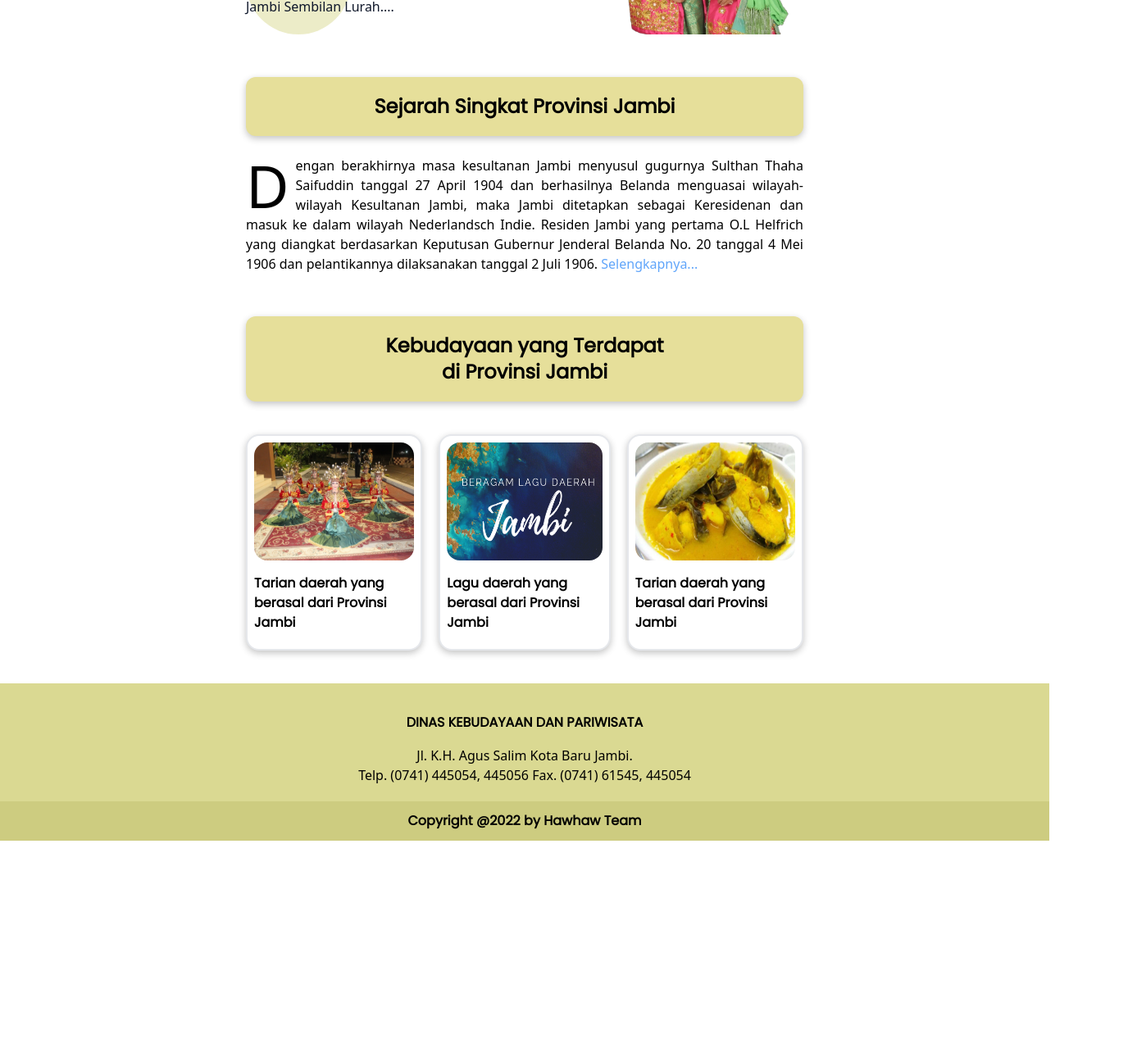
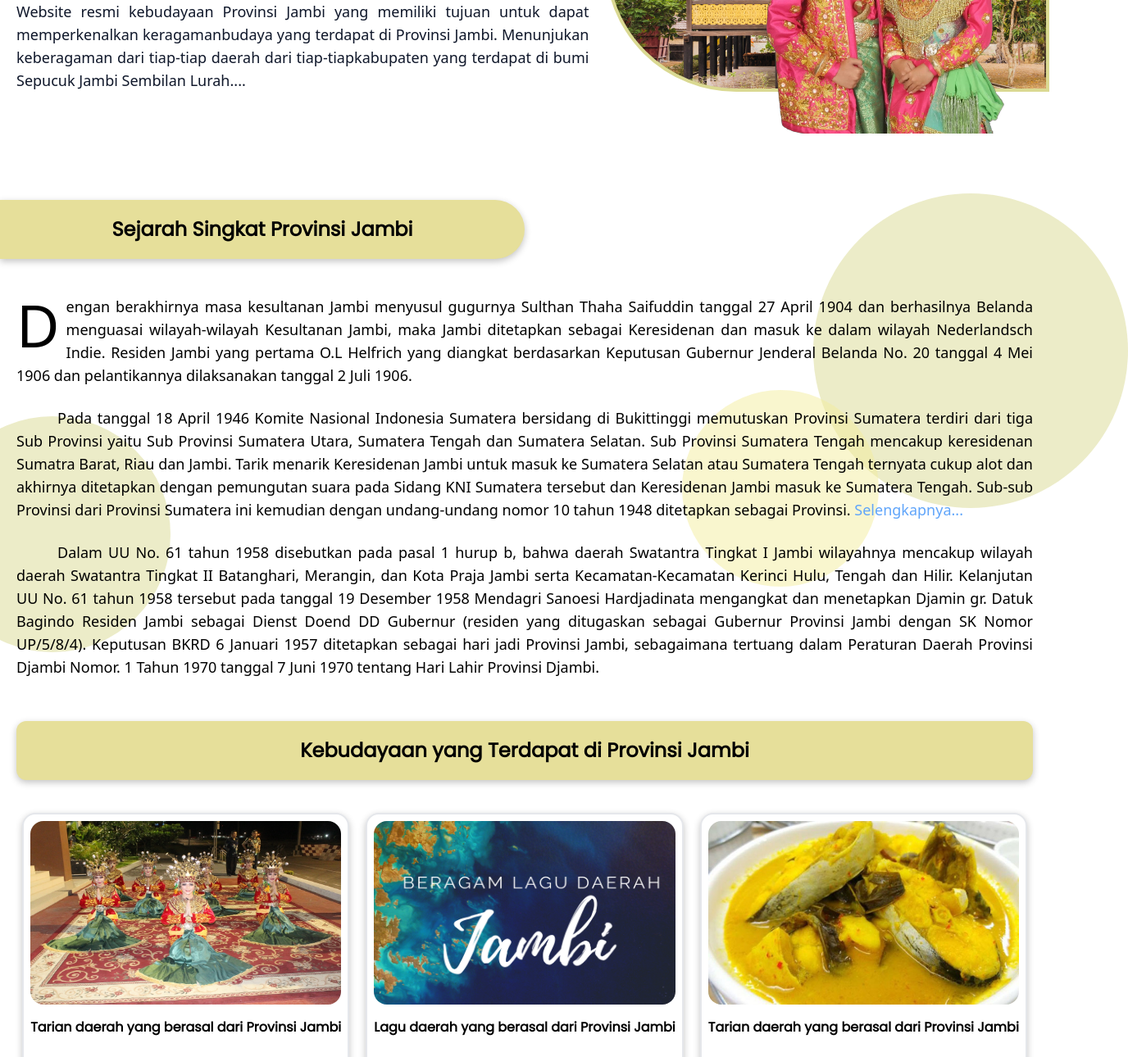
Before and after one commit to bulanndhln/IF-Akademik-Web-Design-Code, a website: page public/index.html in a window 1280 px wide. Shown: the part 324-1614 px from the top of the page at 82% size, 1376 px wide, since content can reach past the window. Before the commit the page ends 1350 px from the top, so only its background shows below. Drawn offline with Linux system fonts and the light colour scheme.

Commit message:
Fiksasi bagian index.html tersisa bagian md yang belum dibenahi

```diff
--- a/public/css/awal.css
+++ b/public/css/awal.css
@@ -18,3 +18,7 @@
 .customShadow {
     box-shadow: rgba(0, 0, 0, 0.24) 0px 3px 8px;
 }
+
+.paragraf {
+    text-indent:50px;
+}
--- a/public/index.html
+++ b/public/index.html
@@ -26,7 +26,7 @@
 
 <body>
     <nav>
-        <div class="w-full h-14 bg-[#DAD992]">
+        <div class="w-full h-14 bg-[#DAD992] ">
             <div class="flex gap-2 sm:gap-4">
                 <img src="./img/PROV JAMBI_PNG.png" alt="logo provinsi jambi" class="w-14 h-12 pt-2 pl-4 sm:w-16 sm:h-12 sm:pt-2 sm:pl-7">
                 <h1 class="kaushan text-2xl py-3">Kebudayaan Jambi</h1>
@@ -34,72 +34,99 @@
         </div>
     </nav>
 
-    <div class="containter max-w-xl sm:max-w-[45rem] mx-auto">
-        <div class="carousel p-5 sm:flex">
-            <div class="kanan relative h-[420px] sm:hidden">
+    <div class="containter max-w-xl sm:max-w-[60rem] mx-auto lg:max-w-7xl xl:max-w-full">
+        <div class="carousel p-5 sm:flex lg:h-[450px] xl:h-[500px]">
+            <div class="kanan relative lg:h-[420px] sm:hidden">
                 <div class="w-52 h-52 bg-[#DAD992] rounded-full absolute top-5 left-8 sm:hidden"></div>
                 <div class="w-60 h-60 bg-[#F3ED9E] rounded-full absolute bottom-4 right-8 sm:hidden"></div>
-                <img src="./img/image-removebg-preview.png" alt="Baju Adat Jambi" class="w-[-210px] h-[405px] absolute left-7 sm:static sm:mx-auto">
+                <img src="./img/image-removebg-preview.png" alt="Baju Adat Jambi" class="w-[-210px] h-[405px] relative left-7 sm:static sm:mx-auto">
             </div>
             <div class="kiri sm:relative">
-                <div class="hidden w-32 h-32 bg-[#DAD992] rounded-full absolute bottom-0 sm:block opacity-50"></div>
-                <div class="hidden w-48 h-48 bg-[#F3ED9E] rounded-full absolute top-0 -right-24 sm:block opacity-75"></div>
-                <div class="hidden sm:block sm:relative">
+                <div class="hidden w-32 h-32 bg-[#DAD992] rounded-full absolute bottom-0 sm:block lg:hidden opacity-50"></div>
+                <div class="hidden w-52 h-52 bg-[#F3ED9E] rounded-full absolute top-4 -right-32 lg:hidden sm:block opacity-75"></div>
+                <div class="sm:relative mt-10 lg:mt-24">
                     <span>
-                    <h1 class="kanit font-bold text-3xl">Selamat Datang di Website</h1>
-                    <h2 class="kaushan font-medium text-2xl my-1">Kebudyaan Provinsi Jambi</h2>
-                    <h3 class="kanit font-semibold text-xl my-1 mb-5">Sepucuk Jambi Sembilan Lurah</h3>
+                    <h1 class="kanit font-bold text-3xl xl:text-5xl">Selamat Datang di Website</h1>
+                    <h2 class="kaushan font-medium text-2xl xl:text-4xl my-1">Kebudyaan Provinsi Jambi</h2>
+                    <h3 class="kanit font-semibold text-xl xl:text-3xl my-1 mb-5">Sepucuk Jambi Sembilan Lurah</h3>
                 </span>
-                    <p class="text-justify text-slate-900">
+                    <p class="text-justify text-slate-900 xl:text-lg">
                         Website resmi kebudayaan Provinsi Jambi yang memiliki tujuan untuk dapat memperkenalkan keragamanbudaya yang terdapat di Provinsi Jambi. Menunjukan keberagaman dari tiap-tiap daerah dari tiap-tiapkabupaten yang terdapat di bumi Sepucuk Jambi Sembilan
                         Lurah....
                     </p>
                 </div>
             </div>
-            <div class="hidden sm:block sm:w-[1300px] sm:relative">
-                <img src="./img/image-removebg-preview.png" alt="Penganten">
+            <div class="hidden sm:block sm:w-[1800px] sm:relative ">
+                <div class="hidden lg:block bg-cover -right-5 absolute w-full h-80 bg-cover rounded-l-full mt-10 border-4 border-[#DAD992]" style="background-image: url('./img/rumah\ adat\ jambi.jpg');"></div>
+                <img src="./img/image-removebg-preview.png" alt="Penganten" class="lg:absolute lg:left-20 xl:left-40">
             </div>
         </div>
-        <div class="sejarah my-3 p-5">
-            <div class="kiri bg-[#E6DF9A] rounded-xl customShadow">
-                <h2 class="poppins p-5 text-center text-2xl font-bold">Sejarah Singkat Provinsi Jambi</h2>
+        <div class="sejarah my-3 p-5 lg:p-0">
+            <div class="kiri bg-[#E6DF9A] rounded-xl customShadow lg:w-1/2 lg:rounded-r-full lg:rounded-l-none">
+                <h2 class="poppins p-5 text-center text-2xl font-bold stroke-white stroke-2">Sejarah Singkat Provinsi Jambi</h2>
             </div>
-            <div class="sejarah">
-                <p class="first-letter:float-left first-letter:text-7xl first-letter:mr-2 text-justify mt-6">
+            <div class="sejarah lg:p-5 lg:hidden">
+                <p class="first-letter:float-left first-letter:text-7xl first-letter:mr-2 text-justify mt-6 sm:text-lg">
                     Dengan berakhirnya masa kesultanan Jambi menyusul gugurnya Sulthan Thaha Saifuddin tanggal 27 April 1904 dan berhasilnya Belanda menguasai wilayah-wilayah Kesultanan Jambi, maka Jambi ditetapkan sebagai Keresidenan dan masuk ke dalam wilayah Nederlandsch
                     Indie. Residen Jambi yang pertama O.L Helfrich yang diangkat berdasarkan Keputusan Gubernur Jenderal Belanda No. 20 tanggal 4 Mei 1906 dan pelantikannya dilaksanakan tanggal 2 Juli 1906. <a href="#" class="text-blue-400 hover:text-blue-900">Selengkapnya...</a>
                 </p>
             </div>
+            <div class="hidden lg:flex">
+                <div class="p-5 w-full mx-auto relative">
+                    <div class="lg:w-42 lg:h-42 xl:w-72 xl:h-72 absolute bg-[#DAD992] xl:top-48 xl:-left-20 rounded-full opacity-50"></div>
+                    <div class="lg:w-42 lg:h-42 xl:w-[24rem] xl:h-[24rem] bg-[#DAD992] absolute xl:-right-24 xl:-top-20 rounded-full opacity-50"></div>
+                    <div class="lg:w-42 lg-h-42 xl:w-[15rem] xl:h-[15rem] bg-[#F3ED9E] absolute xl:right-52 xl:top-40 rounded-full opacity-50"></div>
+                    <div class="w-52 h-52 opacity-50 bg-[#DAD992] xl:hidden absolute bottom-4 -left-10 rounded-full"></div>
+                    <div class="w-64 h-64 opacity-50 bg-[#DAD992] xl:hidden absolute -top-5 -right-10 rounded-full"></div>
+                    <div class="w-52 h-52 opacity-50 bg-[#DAD992] xl:hidden absolute top-32 right-36 rounded-full"></div>
+                    <p class="first-letter:float-left first-letter:text-7xl text-lg first-letter:mr-2 text-justify mt-6 relative">
+                        Dengan berakhirnya masa kesultanan Jambi menyusul gugurnya Sulthan Thaha Saifuddin tanggal 27 April 1904 dan berhasilnya Belanda menguasai wilayah-wilayah Kesultanan Jambi, maka Jambi ditetapkan sebagai Keresidenan dan masuk ke dalam wilayah Nederlandsch
+                        Indie. Residen Jambi yang pertama O.L Helfrich yang diangkat berdasarkan Keputusan Gubernur Jenderal Belanda No. 20 tanggal 4 Mei 1906 dan pelantikannya dilaksanakan tanggal 2 Juli 1906. <span class="lg:hidden"><a href="#" class="text-blue-400 hover:text-blue-900">Selengkapnya...</a></span>
+                    </p>
+                    <p class="text-lg text-justify mt-6 paragraf block relative">
+                        Pada tanggal 18 April 1946 Komite Nasional Indonesia Sumatera bersidang di Bukittinggi memutuskan Provinsi Sumatera terdiri dari tiga Sub Provinsi yaitu Sub Provinsi Sumatera Utara, Sumatera Tengah dan Sumatera Selatan. Sub Provinsi Sumatera Tengah mencakup
+                        keresidenan Sumatra Barat, Riau dan Jambi. Tarik menarik Keresidenan Jambi untuk masuk ke Sumatera Selatan atau Sumatera Tengah ternyata cukup alot dan akhirnya ditetapkan dengan pemungutan suara pada Sidang KNI Sumatera tersebut
+                        dan Keresidenan Jambi masuk ke Sumatera Tengah. Sub-sub Provinsi dari Provinsi Sumatera ini kemudian dengan undang-undang nomor 10 tahun 1948 ditetapkan sebagai Provinsi.
+                        <span class="hidden lg:inline"><a href="#" class="text-blue-400 hover:text-blue-900">Selengkapnya...</a></span>
+                    </p>
+                    <p class="hidden text-lg text-justify mt-6 paragraf xl:block relative">
+                        Dalam UU No. 61 tahun 1958 disebutkan pada pasal 1 hurup b, bahwa daerah Swatantra Tingkat I Jambi wilayahnya mencakup wilayah daerah Swatantra Tingkat II Batanghari, Merangin, dan Kota Praja Jambi serta Kecamatan-Kecamatan Kerinci Hulu, Tengah dan Hilir.
+                        Kelanjutan UU No. 61 tahun 1958 tersebut pada tanggal 19 Desember 1958 Mendagri Sanoesi Hardjadinata mengangkat dan menetapkan Djamin gr. Datuk Bagindo Residen Jambi sebagai Dienst Doend DD Gubernur (residen yang ditugaskan sebagai
+                        Gubernur Provinsi Jambi dengan SK Nomor UP/5/8/4). Keputusan BKRD 6 Januari 1957 ditetapkan sebagai hari jadi Provinsi Jambi, sebagaimana tertuang dalam Peraturan Daerah Provinsi Djambi Nomor. 1 Tahun 1970 tanggal 7 Juni 1970 tentang
+                        Hari Lahir Provinsi Djambi.
+                    </p>
+                </div>
+            </div>
         </div>
 
-        <div class="kebudayaan p-5">
-            <div class="bg-[#E6DF9A] rounded-xl customShadow">
-                <h2 class="poppins p-5 text-center font-bold text-2xl">Kebudayaan yang Terdapat <br> di Provinsi Jambi</h2>
+        <div class=" kebudayaan p-5 ">
+            <div class="bg-[#E6DF9A] rounded-xl customShadow ">
+                <h2 class="poppins p-5 text-center font-bold text-2xl ">Kebudayaan yang Terdapat <br class="lg:hidden"> di Provinsi Jambi</h2>
             </div>
-            <div class="card sm:flex sm:gap-5">
-                <div class="konten max-w-xl sm:h-[16.5rem] bg-white mt-10 p-6 sm:p-2 border-2 rounded-2xl customShadow">
-                    <img src="./img/Tarian.jfif" alt="Foto tarian" class="w-full h-72 sm:h-36 rounded-2xl">
-                    <h3 class="mt-4 poppins font-bold text-md">Tarian daerah yang berasal dari Provinsi Jambi</h3>
+            <div class="card sm:flex sm:gap-5 justify-center">
+                <div class="konten max-w-xl sm:h-[16.5rem] lg:h-[20rem] bg-white mt-10 p-6 sm:p-2 border-2 rounded-2xl customShadow ">
+                    <img src="./img/Tarian.jfif " alt="Foto tarian " class="w-full h-72 sm:h-36 lg:h-56 rounded-2xl ">
+                    <h3 class="mt-4 poppins font-bold text-md ">Tarian daerah yang berasal dari Provinsi Jambi</h3>
                 </div>
-                <div class="konten max-w-xl sm:h-[16.5rem] bg-white mt-10 p-6 sm:p-2 border-2 rounded-2xl customShadow">
-                    <img src="./img/Lagu.png" alt="Foto lagu kedaerahan" class="w-full h-72 sm:h-36 rounded-2xl">
-                    <h3 class="mt-4 poppins font-bold text-md">Lagu daerah yang berasal dari Provinsi Jambi</h3>
+                <div class="konten max-w-xl sm:h-[16.5rem] lg:h-[20rem] bg-white mt-10 p-6 sm:p-2 border-2 rounded-2xl customShadow ">
+                    <img src="./img/Lagu.png " alt="Foto lagu kedaerahan " class="w-full h-72 sm:h-36 lg:h-56 rounded-2xl ">
+                    <h3 class="mt-4 poppins font-bold text-md ">Lagu daerah yang berasal dari Provinsi Jambi</h3>
                 </div>
-                <div class="konten max-w-xl sm:h-[16.5rem] bg-white mt-10 p-6 sm:p-2 border-2 rounded-2xl customShadow">
-                    <img src="./img/maknanananan.jpg" alt="" class="w-full h-72 sm:h-36 rounded-2xl">
-                    <h3 class="mt-4 poppins font-bold text-md">Tarian daerah yang berasal dari Provinsi Jambi</h3>
+                <div class="konten max-w-xl sm:h-[16.5rem] lg:h-[20rem] bg-white mt-10 p-6 sm:p-2 border-2 rounded-2xl customShadow ">
+                    <img src="./img/maknanananan.jpg " alt=" " class="w-full h-72 sm:h-36 lg:h-56 rounded-2xl ">
+                    <h3 class="mt-4 poppins font-bold text-md ">Tarian daerah yang berasal dari Provinsi Jambi</h3>
                 </div>
             </div>
         </div>
     </div>
-    <div class="footer pt-5 w-full">
-        <div class="bg-[#DAD992] px-5 py-5">
-            <h4 class="poppins font-bold text-md text-center py-4 uppercase">Dinas Kebudayaan dan Pariwisata</h4>
-            <p class="text-center">Jl. K.H. Agus Salim Kota Baru Jambi.</p>
-            <p class="text-center">Telp. (0741) 445054, 445056 Fax. (0741) 61545, 445054</p>
+    <div class="footer pt-5 w-full ">
+        <div class="bg-[#DAD992] px-5 py-5 ">
+            <h4 class="poppins font-bold text-md text-center py-4 uppercase ">Dinas Kebudayaan dan Pariwisata</h4>
+            <p class="text-center ">Jl. K.H. Agus Salim Kota Baru Jambi.</p>
+            <p class="text-center ">Telp. (0741) 445054, 445056 Fax. (0741) 61545, 445054</p>
         </div>
-        <div class="bg-[#CDCC80]">
-            <p class="text-center py-3 font-bold poppins">Copyright @2022 by Hawhaw Team</p>
+        <div class="bg-[#CDCC80] ">
+            <p class="text-center py-3 font-bold poppins ">Copyright @2022 by Hawhaw Team</p>
         </div>
     </div>
 
```
Also changed, not shown: public/css/style.css.
